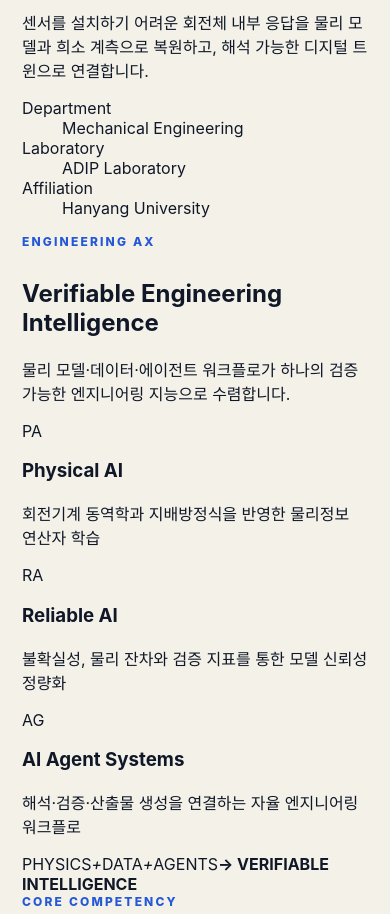
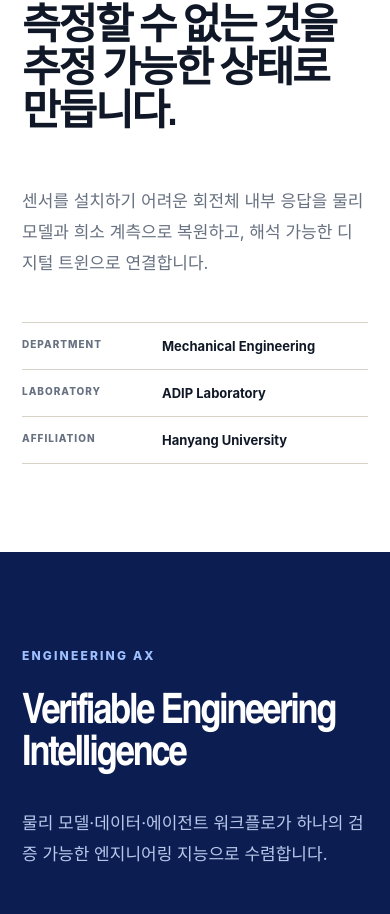
Before and after one commit to sayhoson/sayhoson.github.io, a plain HTML site: page index.html in a window 390 px wide. Shown: the part 1307-2221 px from the top of the page. Drawn offline with Linux system fonts and the light colour scheme.

Commit message:
Improve portfolio assets/styles.css

```diff
--- a/assets/styles.css
+++ b/assets/styles.css
@@ -136,6 +136,33 @@ a:hover .arrow, a:focus-visible .arrow { transform: translateX(6px); }
 .keyword-strip span::before { content: ""; position: absolute; left: 8px; top: 50%; width: 7px; height: 7px; border-radius: 50%; background: var(--blue); transform: translateY(-50%); }
 .reveal { animation: rise-in 500ms ease-out both; }
 
+.profile-section { padding-block: clamp(88px, 10vw, 140px); background: #fff; border-top: 1px solid var(--line); }
+.profile-grid { display: grid; grid-template-columns: minmax(0, 1.15fr) minmax(320px, .85fr); gap: clamp(48px, 10vw, 150px); align-items: start; }
+.profile-grid h2, .identity-heading h2 { margin: 0; font-family: var(--display); font-size: clamp(42px, 5vw, 72px); line-height: 1.02; letter-spacing: -.052em; }
+.profile-summary > p { margin: 0 0 42px; color: var(--muted); font-size: 17px; line-height: 1.85; }
+.profile-summary dl { margin: 0; border-top: 1px solid var(--line); }
+.profile-summary dl div { display: grid; grid-template-columns: 120px 1fr; gap: 20px; padding: 15px 0; border-bottom: 1px solid var(--line); }
+.profile-summary dt { color: var(--muted); font-size: 10px; font-weight: 800; letter-spacing: .1em; text-transform: uppercase; }
+.profile-summary dd { margin: 0; font-size: 13px; font-weight: 650; }
+.identity-section { padding-block: clamp(96px, 11vw, 160px); background: #0c1d52; color: white; }
+.identity-heading { max-width: 970px; }
+.identity-heading .eyebrow { color: #9fc0ff; }
+.identity-heading > p:last-child { max-width: 720px; margin: 30px 0 0; color: #b8c8ea; font-size: 17px; line-height: 1.8; }
+.identity-grid { display: grid; grid-template-columns: repeat(3, 1fr); gap: 1px; margin-top: 70px; background: rgba(255,255,255,.18); border: 1px solid rgba(255,255,255,.18); }
+.identity-grid article { min-height: 310px; padding: 34px; background: #10265f; }
+.identity-grid article > span { display: grid; place-items: center; width: 52px; height: 58px; color: #fff; background: var(--blue); clip-path: polygon(50% 0,100% 25%,100% 75%,50% 100%,0 75%,0 25%); font-size: 12px; font-weight: 800; letter-spacing: .08em; }
+.identity-grid h3 { margin: 42px 0 0; font-size: 24px; }
+.identity-grid p { margin: 18px 0 0; color: #afbfdf; font-size: 14px; line-height: 1.75; }
+.convergence-line { display: flex; align-items: center; gap: 18px; padding: 26px 30px; background: #08163e; color: #a8b9df; font-size: 11px; font-weight: 800; letter-spacing: .11em; }
+.convergence-line i { color: #567fe5; font-style: normal; }.convergence-line b { margin-left: auto; color: white; }
+.competency-section { padding-block: clamp(96px, 11vw, 160px); background: #eef3fd; }
+.section-heading.compact { margin-bottom: 60px; }.section-heading.compact > div { max-width: 1000px; }
+.competency-grid { display: grid; grid-template-columns: repeat(2, 1fr); border-top: 1px solid #cbd6ec; border-left: 1px solid #cbd6ec; }
+.competency-grid article { padding: 34px; min-height: 240px; background: rgba(255,255,255,.58); border-right: 1px solid #cbd6ec; border-bottom: 1px solid #cbd6ec; }
+.competency-grid article > span { color: var(--blue); font-size: 11px; font-weight: 800; letter-spacing: .1em; }
+.competency-grid h3 { margin: 36px 0 0; font-size: clamp(23px, 2.4vw, 34px); letter-spacing: -.035em; }
+.competency-grid p { max-width: 560px; margin: 17px 0 0; color: var(--muted); font-size: 14px; line-height: 1.75; }
+
 .section { padding-block: clamp(104px, 12vw, 180px); }
 .section-research { background: var(--paper-light); }
 .section-projects { background: var(--ink); color: #f6f7fa; }
@@ -221,6 +248,9 @@ a:hover .arrow, a:focus-visible .arrow { transform: translateX(6px); }
   .rotor-graphic { min-height: 470px; max-width: 680px; width: 100%; justify-self: center; }
   .keyword-strip { margin-top: 20px; }
   .section-heading, .contact-inner { grid-template-columns: 1fr; gap: 32px; }
+  .profile-grid { grid-template-columns: 1fr; }
+  .identity-grid { grid-template-columns: 1fr; }
+  .identity-grid article { min-height: 0; }
   .project-body { grid-template-columns: 1fr; }
   .project-metric { align-items: flex-start; text-align: left; }
 }
@@ -244,6 +274,9 @@ a:hover .arrow, a:focus-visible .arrow { transform: translateX(6px); }
   .stat { border-right: 0; border-bottom: 1px solid var(--line); }
   .stat:last-child { border-bottom: 0; }
   .project-grid { grid-template-columns: 1fr; }
+  .competency-grid { grid-template-columns: 1fr; }
+  .convergence-line { align-items: flex-start; flex-wrap: wrap; }
+  .convergence-line b { width: 100%; margin: 8px 0 0; }
   .project-card.featured { grid-column: auto; }
   .project-card { min-height: 490px; padding: 22px; }
   .project-topline { flex-direction: column; gap: 8px; }
```
